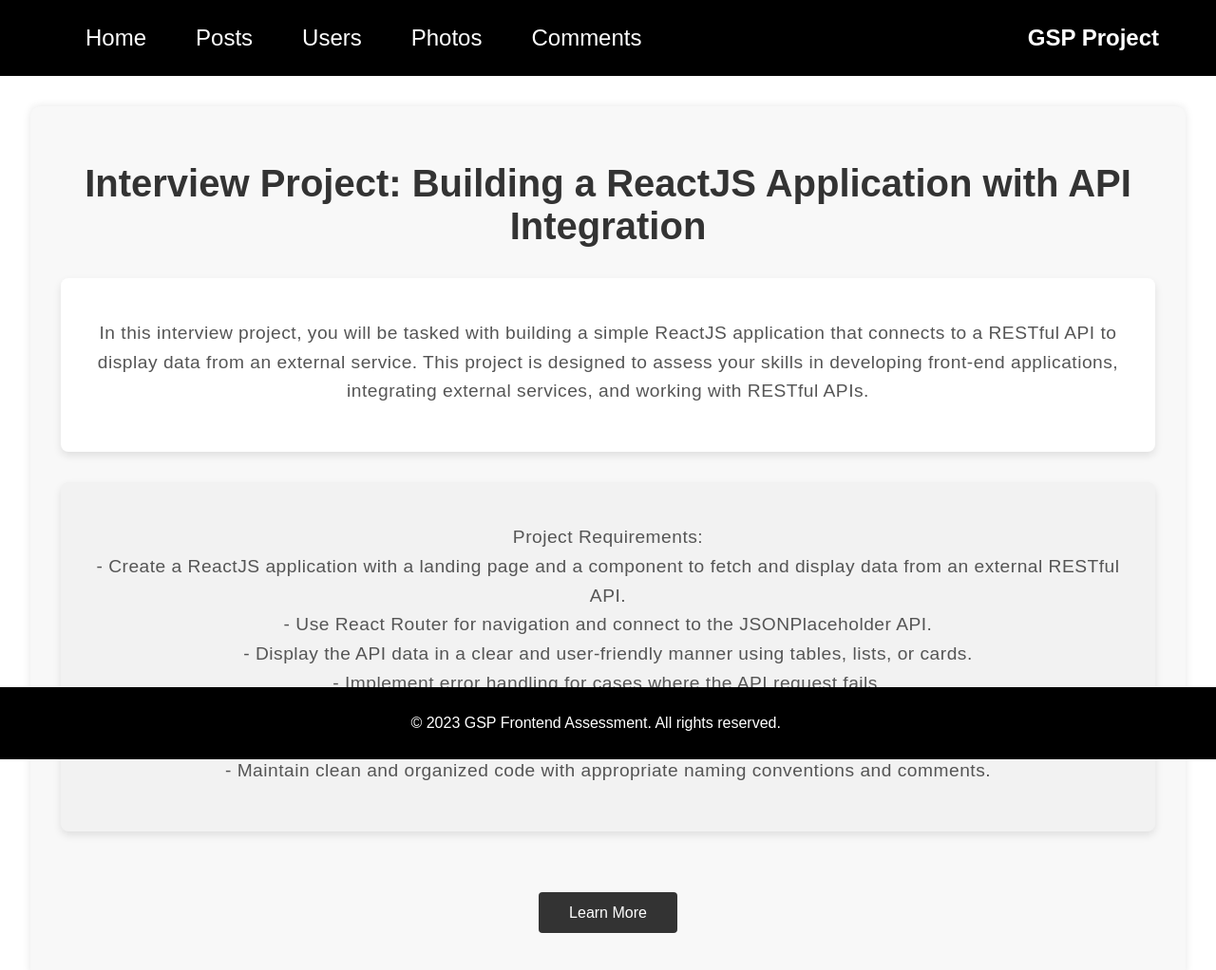
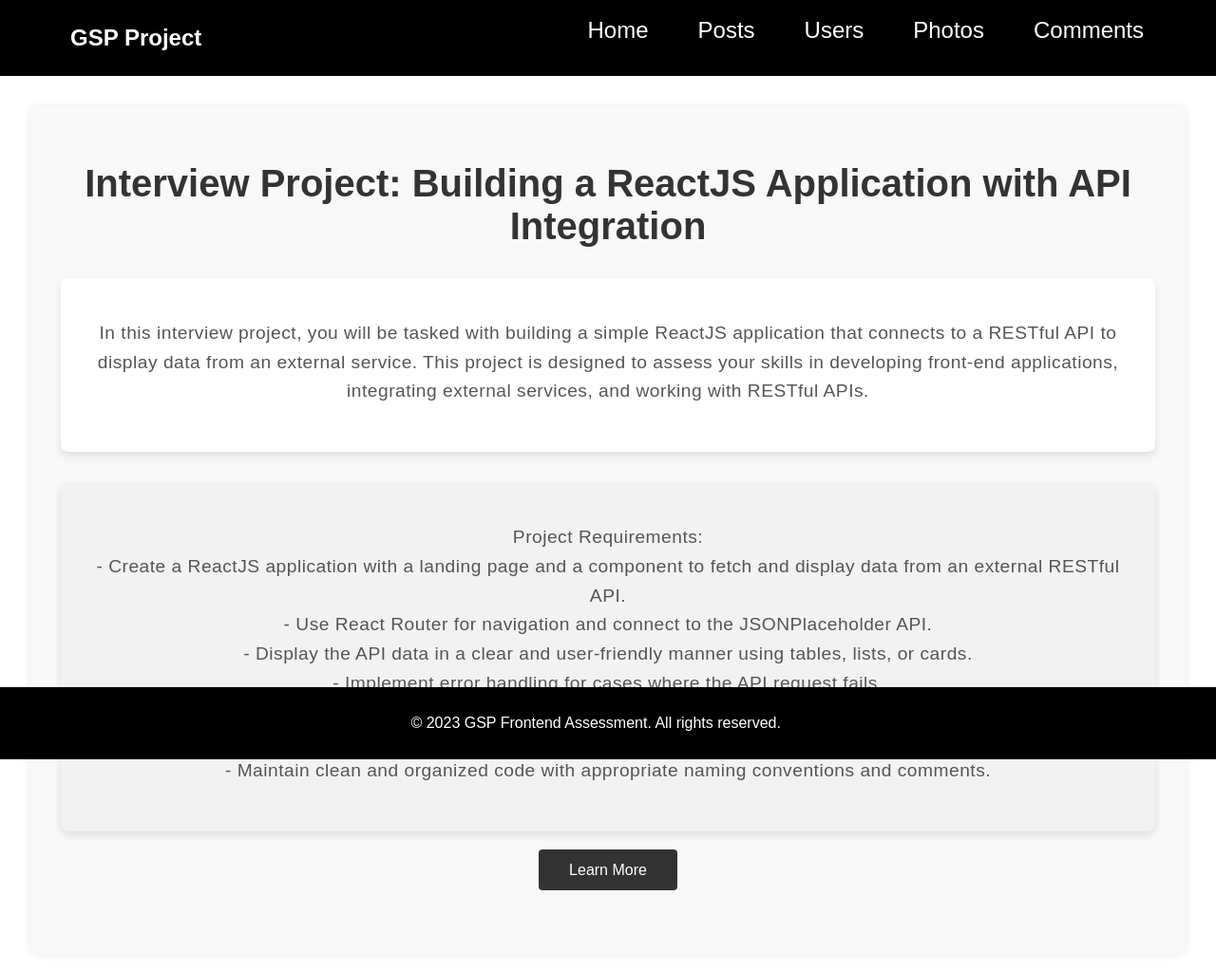
Before and after one commit to yusufAnka/GSP-Project, a React (Create React App) app: page / in a window 1280 px wide. Shown: the top 1022 px of the page at 95% size. Built offline with nearby package versions, Linux system fonts and the light colour scheme.

Commit message:
changing some styling

```diff
--- a/src/components/Comments/Comment.js
+++ b/src/components/Comments/Comment.js
@@ -7,6 +7,7 @@ import { COMMENTS } from "../../utils/constants";
 
 const CommentsContainer = styled.div`
   padding: 2rem;
+  margin-bottom: 6rem;
 `;
 
 const ErrorMessage = styled.p`
--- a/src/components/Navbar.js
+++ b/src/components/Navbar.js
@@ -1,4 +1,5 @@
 import React, { useState } from "react";
+import { Link } from "react-router-dom";
 import {
   NavbarContainer,
   LeftContainer,
@@ -19,7 +20,12 @@ function Navbar() {
     <NavbarContainer extendNavbar={extendNavbar}>
       <NavbarInnerContainer>
         <LeftContainer>
-          <NavbarLinkContainer>
+        <Title as={Link} to="/">
+            GSP Project
+          </Title>
+        </LeftContainer>
+        <RightContainer>
+        <NavbarLinkContainer>
             <NavbarLink to="/"> Home</NavbarLink>
             <NavbarLink to="/posts"> Posts</NavbarLink>
             <NavbarLink to="/users"> Users</NavbarLink>
@@ -33,9 +39,6 @@ function Navbar() {
               {extendNavbar ? <>&#10005;</> : <> &#8801;</>}
             </OpenLinksButton>
           </NavbarLinkContainer>
-        </LeftContainer>
-        <RightContainer>
-          <Title>GSP Project</Title>
         </RightContainer>
       </NavbarInnerContainer>
       {extendNavbar && (
--- a/src/components/Photos/Photos.js
+++ b/src/components/Photos/Photos.js
@@ -5,6 +5,7 @@ import { fetchPhotos } from '../../utils/api';
 
 const PhotosContainer = styled.div`
   padding: 2rem;
+  margin-bottom: 6rem;
 `;
 
 const PhotosGrid = styled.div`
@@ -46,7 +47,7 @@ const Photos = () => {
   const [photos, setPhotos] = useState([]);
   const [loading, setLoading] = useState(true);
   const [currentPage, setCurrentPage] = useState(1);
-  const itemsPerPage = 16;
+  const itemsPerPage = 24;
 
   useEffect(() => {
     fetchPhotos()
--- a/src/components/Posts/Post.js
+++ b/src/components/Posts/Post.js
@@ -6,6 +6,7 @@ import useFetch from '../../hooks/useFetch';
 
 const DataContainer = styled.div`
   padding: 2rem;
+  margin-bottom: 6rem;
 `;
 
 const ErrorMessage = styled.p`
--- a/src/pages/landingPage.js
+++ b/src/pages/landingPage.js
@@ -1,4 +1,5 @@
 import React from 'react';
+import { Link } from 'react-router-dom';
 import styled, { keyframes } from 'styled-components';
 
 const fadeIn = keyframes`
@@ -12,6 +13,7 @@ const fadeIn = keyframes`
 
 const IntroContainer = styled.div`
   padding: 2rem;
+  padding-bottom: 5rem;
   text-align: center;
   background-color: #f8f8f8;
   border-radius: 10px;
@@ -46,7 +48,7 @@ const Description = styled.p`
   margin-bottom: 1.5rem;
 `;
 
-const LearnMoreButton = styled.button`
+const LearnMoreButton = styled(Link)`
   background-color: #333;
   color: white;
   padding: 0.8rem 2rem;
@@ -56,6 +58,7 @@ const LearnMoreButton = styled.button`
   margin-top: 2rem;
   margin-bottom: 1rem;
   cursor: pointer;
+  text-decoration: none;
   transition: background-color 0.3s ease;
 
   &:hover {
@@ -93,7 +96,7 @@ const Introduction = () => {
           </Description>
         </Block>
       </ContentContainer>
-      <LearnMoreButton>Learn More</LearnMoreButton>
+      <LearnMoreButton to="/">Learn More</LearnMoreButton>
     </IntroContainer>
   );
 };
--- a/src/styles/Navbar.style.js
+++ b/src/styles/Navbar.style.js
@@ -80,6 +80,10 @@ export const Title = styled.h1`
   display: flex;
   align-items: center;
   justify-content: center;
+  text-decoration: none;
+  &:hover {
+    color: #555;
+  }
 
   @media (max-width: 700px) {
     font-size: 1rem; /* Adjust font size for screens with a width of 600px or smaller */
```
